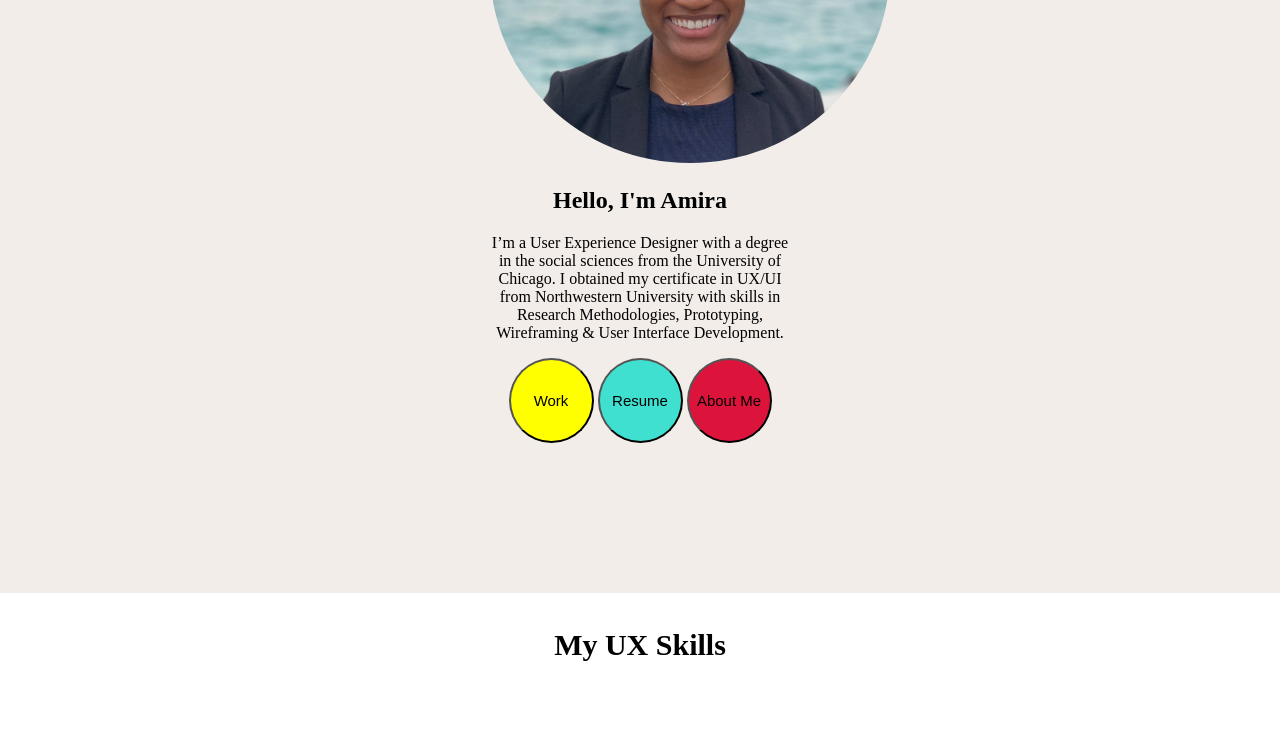
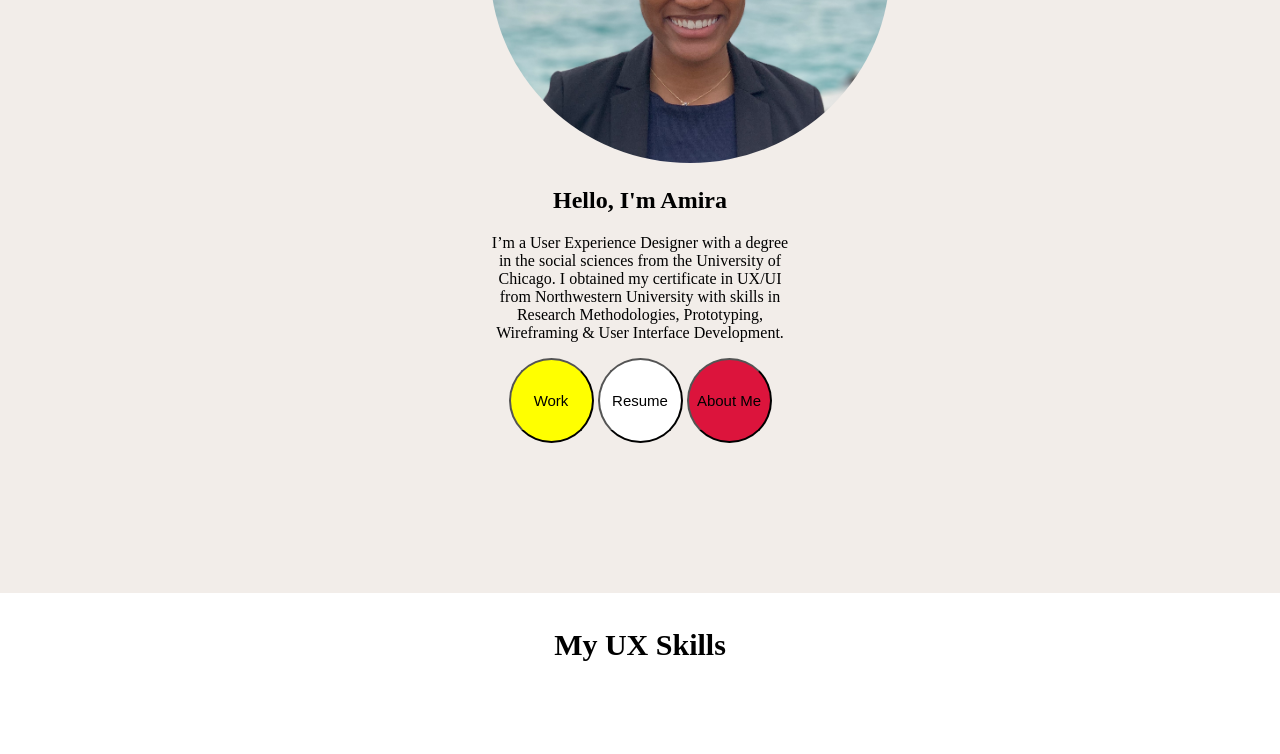
Before and after one commit to amiras12/UX_UI_HW_19, a plain HTML site: page index.html in a window 1280 px wide. Both pictures are taken after a click on the button "Resume". Shown: the part 466-1220 px from the top of the page. Drawn offline with nearby package versions, Linux system fonts and the light colour scheme.

Commit message:
3/5 update

```diff
--- a/index.html
+++ b/index.html
@@ -19,7 +19,7 @@
         <h1>Hello, I'm Amira</h1>
         <p>I’m a User Experience Designer with a degree in the social sciences from the University of Chicago. I obtained my certificate in UX/UI from Northwestern University with skills in Research Methodologies, Prototyping, Wireframing & User Interface Development.</p>
         <button class="yellowbutton" id="button1">Work</button>
-        <button class="bluebutton" id="button2">Resume</button>
+        <button class="bluebutton cssChange" id="button2">Resume</button>
         <button class="redbutton" id="button3">About Me</button>
       </div>
     </section>
--- a/js/index.js
+++ b/js/index.js
@@ -1,6 +1,10 @@
-[[ $( document ).ready(function() {
-  console.log("ready!");
-})]];
-$('#button2').on("click", function(){
-    $('.cssChange').css("background-color","white");
-  });
+$(document).ready(function() {
+  console.log( "ready!" );
+  {
+      alert("Hello! I am an alert box!");
+    }
+  $('#button2').on("click", function(){
+          $('.cssChange').css("background-color","white");
+          console.log("button #2 was pressed!")
+        });
+});
```
